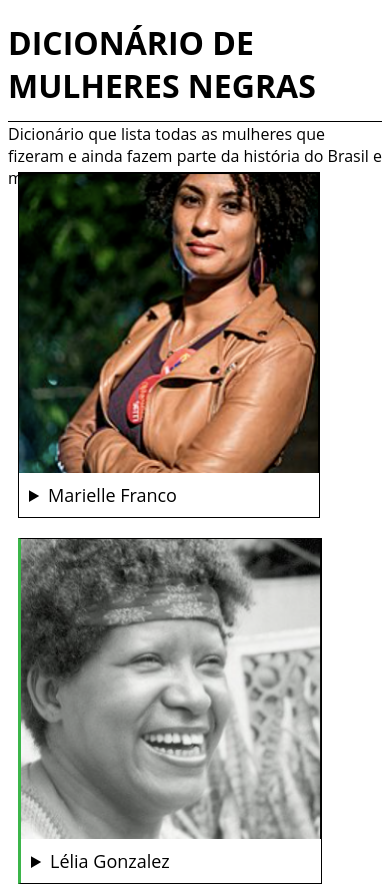
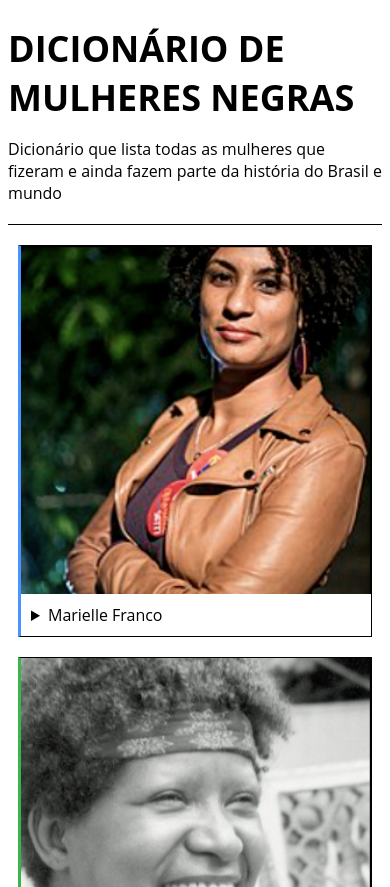
Before and after one commit to chritianegozza/ProgramariaTurma2, a plain HTML site: page index.html in a window 390 px wide. Shown: the top 887 px of the page. Drawn offline with Linux system fonts and the light colour scheme.

Commit message:
adicionando o javascript

```diff
--- a/assets/css/style.css
+++ b/assets/css/style.css
@@ -8,9 +8,23 @@ header {
     margin-bottom: 40px;
 }
 
+@media (max-width: 768px) {
+    header {
+         margin-bottom: 20px;
+         height: 200px;
+    }
+}
+
+
 h1 {
     text-transform: uppercase;
     margin-bottom: 0;
+}
+
+@media (max-width: 768px) {
+    h1 {
+         font-size: 36px;
+    }
 }
 
 section {
@@ -33,6 +47,12 @@ section {
     cursor: pointer;
 }
 
+@media (max-width: 768px) {
+    .card {
+         display: block;
+         margin: 20px 10px;
+    }
+}
 
 .card img {
     display: block;
@@ -40,10 +60,24 @@ section {
     height: 300px;
 }
 
+@media (max-width: 768px) {
+    .card img {
+         width: 100%;
+         height: 100%;
+    }
+}
+
+
 .card details {
     width: 300px;
     height: auto;
     display: inline-block;
+}
+
+@media (max-width: 768px) {
+    .card details {
+         width: 100%;
+    }
 }
 
 .card details summary {
@@ -51,8 +85,20 @@ section {
     padding: 10px;
 }
 
+@media (max-width: 768px) {
+    .card details summary {
+         font-size: 16px;
+    }
+}
+
 .card details p {
     padding: 0 10px;
+}
+
+@media (max-width: 768px) {
+    .card details p {
+         font-size: 14px;
+    }
 }
 
 .card details blockquote {
@@ -60,7 +106,7 @@ section {
     font-style: italic;
 }
 
-#azul {
+#blue {
     border-left: 3px solid #4895ff;
 }
 
--- a/index.html
+++ b/index.html
@@ -79,7 +79,7 @@
 
         </div>
 
-        <div class="card" id="azul">
+        <div class="card" id="blue">
 
             <img src="/assets/img/carolina-de-jesus.png" width="150" alt="">
 
@@ -95,7 +95,7 @@
 
           </div>
 
-        <div class="card">
+        <div class="card" id="green">
 
             <img src="/assets/img/rosa-parks.png" width="150" alt="">
 
@@ -111,5 +111,7 @@
         </div>
 
     </section>
+
+    <script src="/assets/js/script.js"></script>
 </body>
 </html>
```
Also changed, not shown: assets/js/script.js (added).
